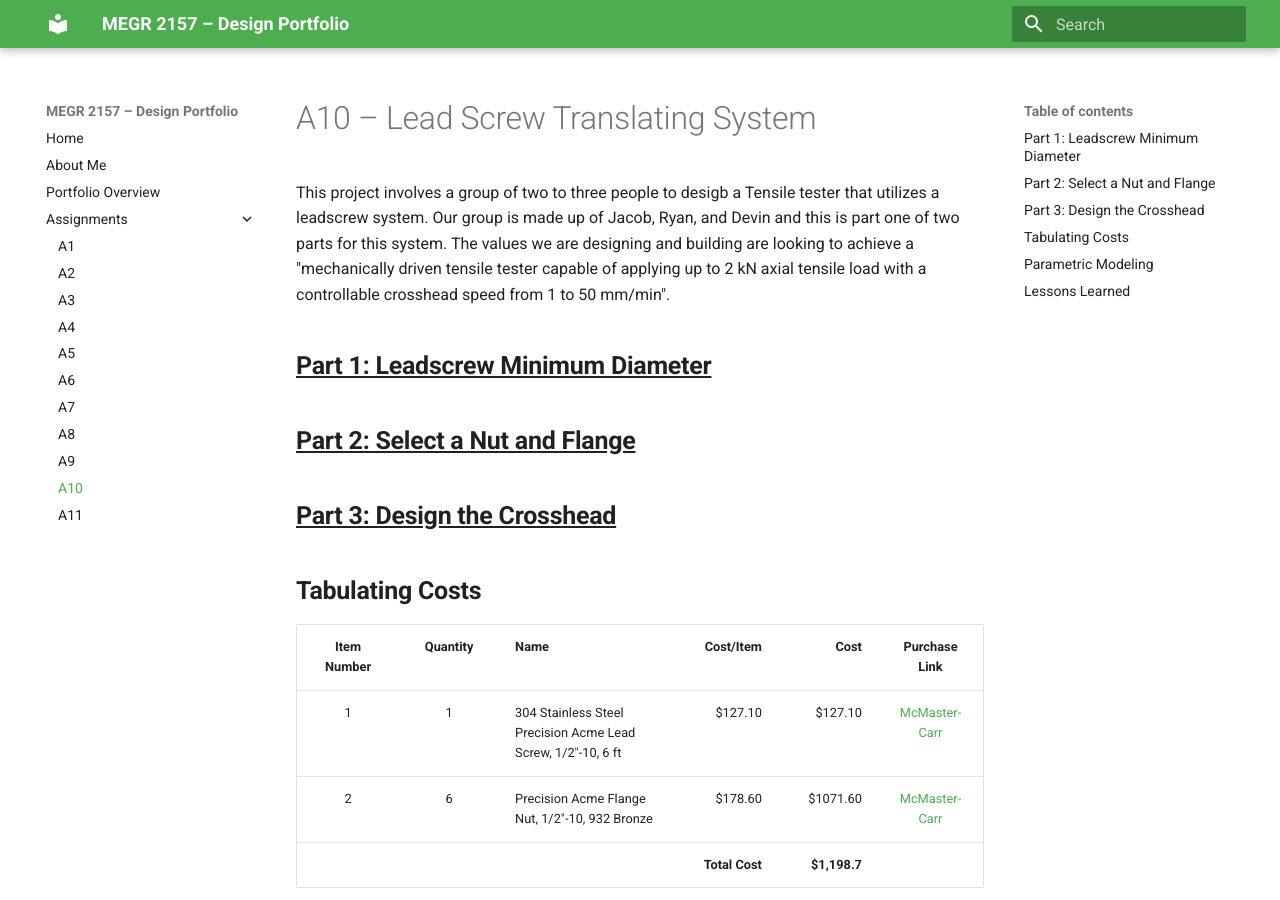
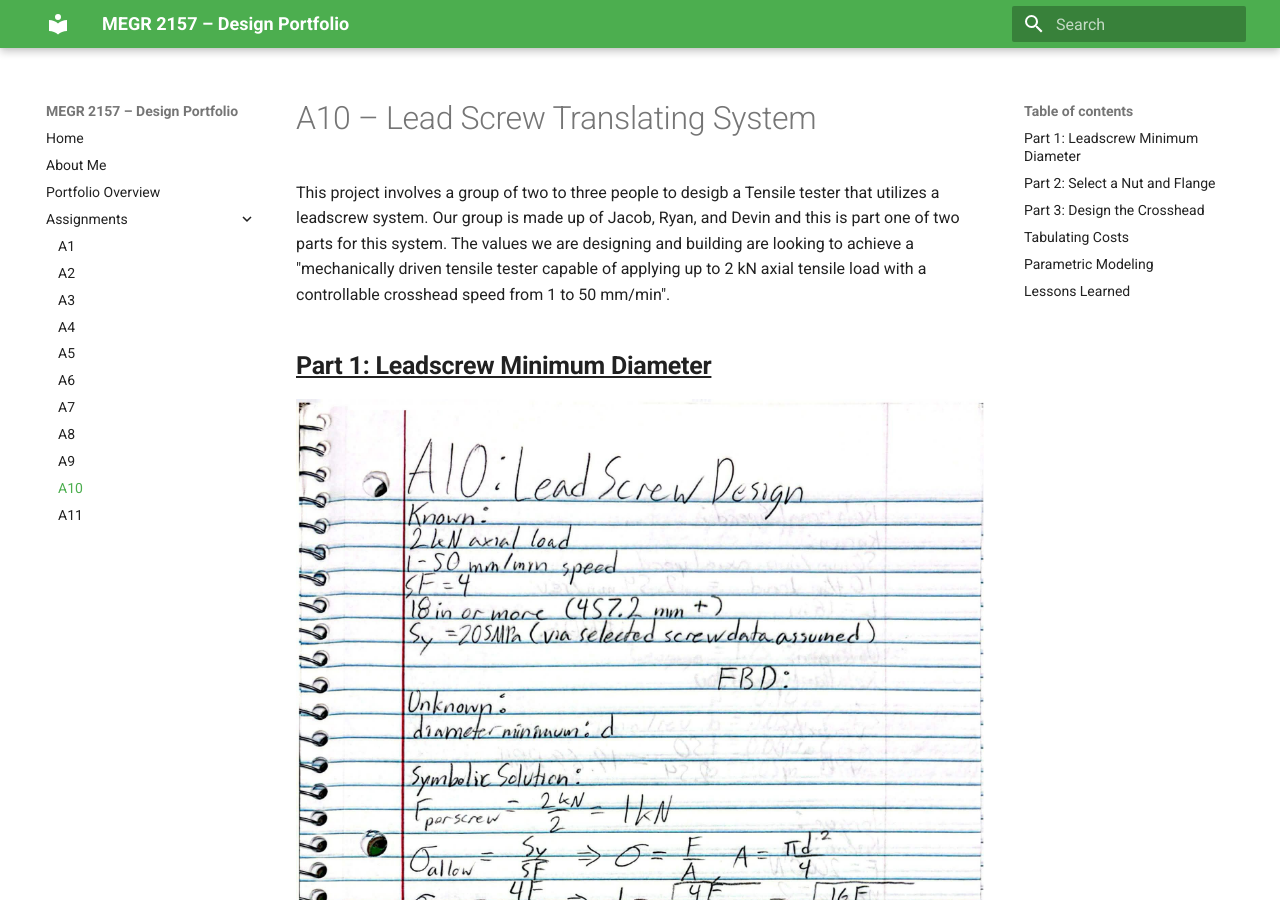
Before and after one commit to dadams78/design-projects-portfolio, an MkDocs documentation site: the page built from docs/assignments/A10/index.md, in a window 1280 px wide and 900 px high. Built offline with MkDocs 1.6.1 and Material for MkDocs 9.7.7, drawn with Linux system fonts in a browser that asks for light colours.

Commit message:
Update index.md

```diff
--- a/docs/assignments/A10/index.md
+++ b/docs/assignments/A10/index.md
@@ -5,7 +5,9 @@ This project involves a group of two to three people to desigb a Tensile tester
 ## **<u>Part 1: Leadscrew Minimum Diameter</u>**
 
 
+![leadscrew page 1](pg1.jpg)
 
+![leadscrew page 2](pg2.jpg)
 
 ## **<u>Part 2: Select a Nut and Flange</u>**
 
```
